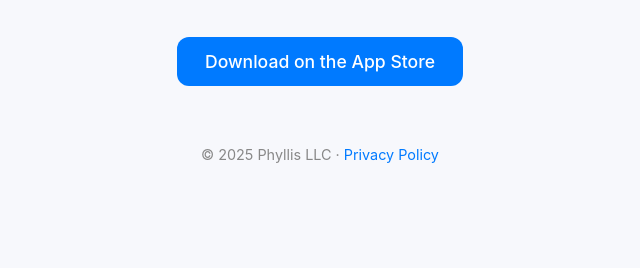
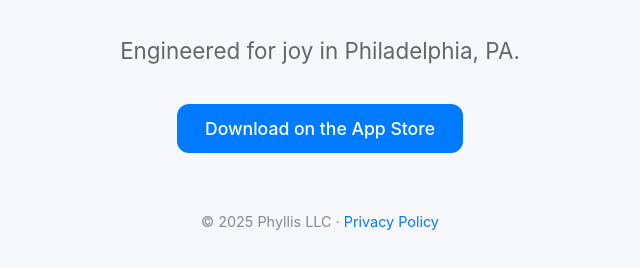
Before and after one commit to phyllistibbs/iLittle, a plain HTML site: page index.html in a window 1280 px wide. Shown: the part 402-670 px from the top of the page, without its empty margins (320-960 px from the left). Drawn offline with Linux system fonts and the light colour scheme.

Commit message:
Update index.html

```diff
--- a/index.html
+++ b/index.html
@@ -75,8 +75,9 @@
 
     <h1>iLittle</h1>
     <h2>Simple, shareable baby tracker.</h2>
+    <h2>Engineered for joy in Philadelphia, PA.</h2>
 
-    <a class="button" href="#">Download on the App Store</a>
+    <a class="button" href="https://apps.apple.com/us/app/ilittle/id6749398469">Download on the App Store</a>
 
     <footer>
         <p>&copy; 2025 Phyllis LLC · <a href="privacy.html">Privacy Policy</a></p>
```
